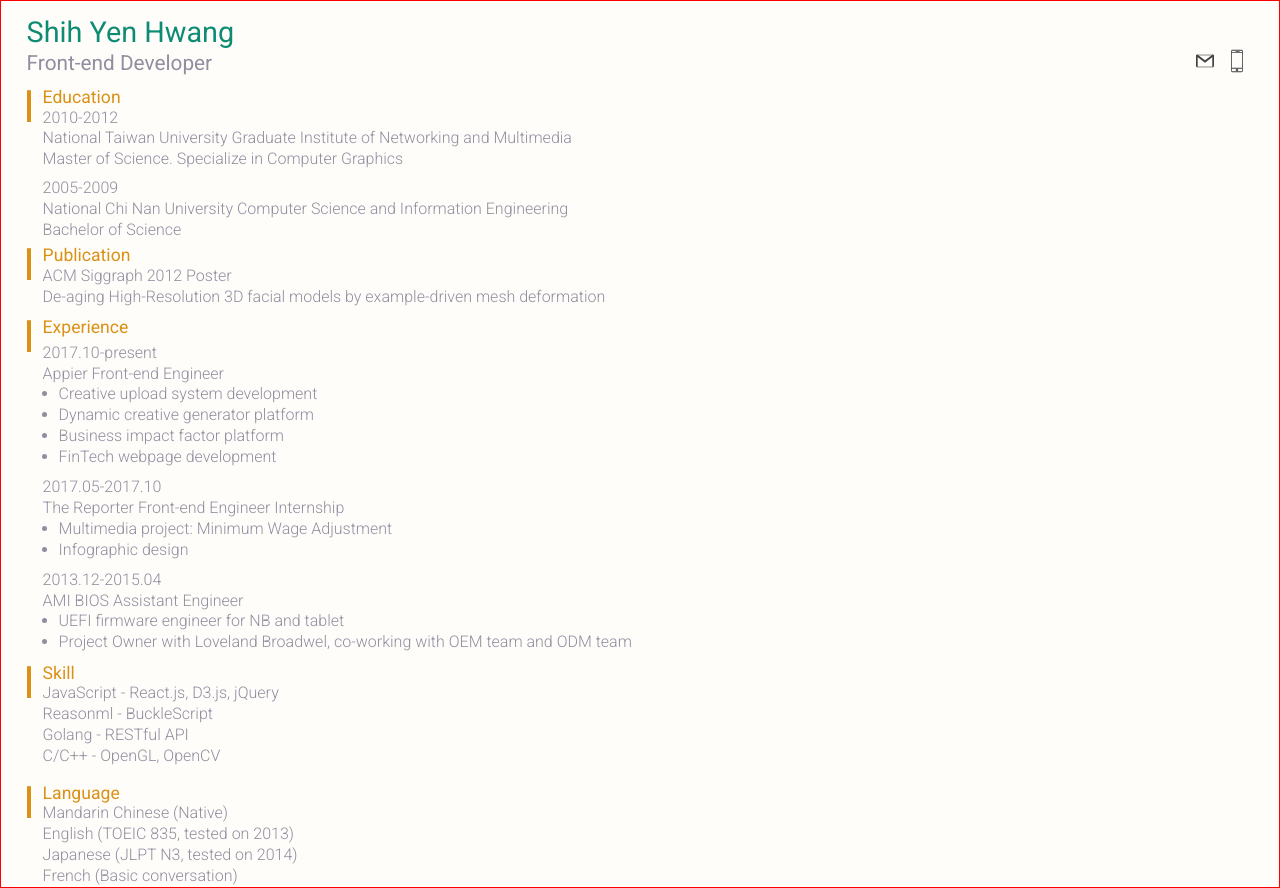
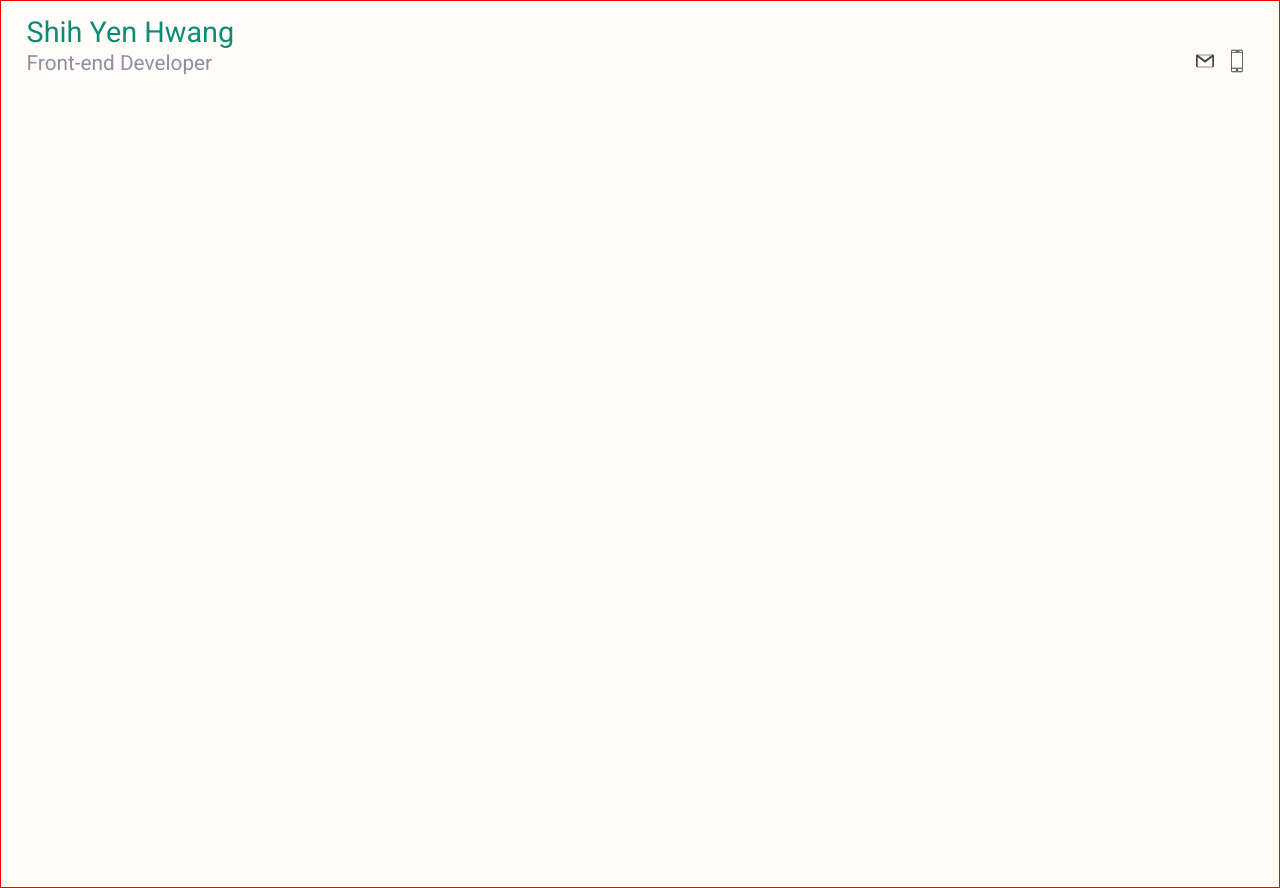
Before and after one commit to lucent1090/resume_story, a Next.js app: page / in a window 1280 px wide. Built offline with nearby package versions, Linux system fonts and the light colour scheme.

Commit message:
show component by scrollY

```diff
--- a/components/basic.js
+++ b/components/basic.js
@@ -9,6 +9,7 @@ import Phone from "./icons/phone"
 const Container = styled.div`
   width: 100%;
   margin-top: 1.3rem;
+  ${props => (props.status === "hide" ? "opacity: 0" : "")};
 `
 const PersonalInfo = styled(LeftRight.Container)`
   margin-bottom: 0.5rem;
@@ -33,11 +34,17 @@ const Separator = styled.div`
 `
 
 export default class Basic extends React.Component {
+  componentDidMount() {
+    const { setBounding } = this.props
+
+    setBounding("basic", this.basic.getBoundingClientRect())
+  }
+
   render() {
     const { status } = this.props
 
     return (
-      <Container innerRef={comp => (this.basic = comp)}>
+      <Container innerRef={comp => (this.basic = comp)} status={status}>
         <Name> {person.name} </Name>
         <PersonalInfo>
           <JobTitle> {person.job} </JobTitle>
--- a/components/education.js
+++ b/components/education.js
@@ -11,7 +11,7 @@ const widthForBrief = {
 }
 
 const Container = styled(LeftRight.Container)`
-  // margin-top: 1rem;
+  ${props => (props.status === "hide" ? "opacity: 0" : "")};
 `
 const Section = styled(ItemContent)`
   ${props => {
@@ -46,6 +46,12 @@ const educationFull = education => {
 }
 
 export default class Education extends React.Component {
+  componentDidMount() {
+    const { setBounding } = this.props
+
+    setBounding("education", this.education.getBoundingClientRect())
+  }
+
   render() {
     const { status } = this.props
     const showBriefEducation = status === "final"
@@ -54,7 +60,7 @@ export default class Education extends React.Component {
       : person.education.full
 
     return (
-      <Container>
+      <Container innerRef={comp => (this.education = comp)} status={status}>
         <Marker />
         <div>
           <ItemTitle> Education </ItemTitle>
--- a/components/experience.js
+++ b/components/experience.js
@@ -6,6 +6,7 @@ import Marker from "./icons/marker"
 
 const Container = styled(LeftRight.Container)`
   margin-top: 0.6rem;
+  ${props => (props.status === "hide" ? "opacity: 0" : "")};
 `
 const List = styled.ul`
   padding-left: 1rem;
@@ -48,12 +49,18 @@ const divingJob = job => {
 }
 
 export default class Experience extends React.Component {
+  componentDidMount() {
+    const { setBounding } = this.props
+
+    setBounding("experience", this.experience.getBoundingClientRect())
+  }
+
   render() {
     const { showDiving, status } = this.props
     const showJobContent = status !== "final"
 
     return (
-      <Container>
+      <Container innerRef={comp => (this.experience = comp)} status={status}>
         <Marker />
         <div>
           <ItemTitle> Experience </ItemTitle>
--- a/components/language.js
+++ b/components/language.js
@@ -6,12 +6,20 @@ import Marker from "./icons/marker"
 
 const Container = styled(LeftRight.Container)`
   margin-top: 1rem;
+  ${props => (props.status === "hide" ? "opacity: 0" : "")};
 `
 
 export default class Language extends React.Component {
+  componentDidMount() {
+    const { setBounding } = this.props
+
+    setBounding("language", this.language.getBoundingClientRect())
+  }
+
   render() {
+    const { status } = this.props
     return (
-      <Container>
+      <Container innerRef={comp => (this.language = comp)} status={status}>
         <Marker />
         <div>
           <ItemTitle> Language </ItemTitle>
--- a/components/publication.js
+++ b/components/publication.js
@@ -6,14 +6,21 @@ import Marker from "./icons/marker"
 
 const Container = styled(LeftRight.Container)`
   margin-top: 0.3rem;
+  ${props => (props.status === "hide" ? "opacity: 0" : "")};
 `
 
 export default class Publication extends React.Component {
+  componentDidMount() {
+    const { setBounding } = this.props
+
+    setBounding("publication", this.publication.getBoundingClientRect())
+  }
+
   render() {
     const { status } = this.props
 
     return (
-      <Container>
+      <Container innerRef={comp => (this.publication = comp)} status={status}>
         <Marker />
         <div>
           <ItemTitle> Publication </ItemTitle>
--- a/components/skill.js
+++ b/components/skill.js
@@ -4,10 +4,22 @@ import { person } from "../constants/content"
 import { LeftRight, ItemTitle, ItemContent } from "./common"
 import Marker from "./icons/marker"
 
+const Container = styled(LeftRight.Container)`
+  ${props => (props.status === "hide" ? "opacity: 0" : "")};
+`
+
 export default class Skill extends React.Component {
+  componentDidMount() {
+    const { setBounding } = this.props
+
+    setBounding("skill", this.skill.getBoundingClientRect())
+  }
+
   render() {
+    const { status } = this.props
+
     return (
-      <LeftRight.Container>
+      <Container innerRef={comp => (this.skill = comp)} status={status}>
         <Marker />
         <div>
           <ItemTitle> Skill </ItemTitle>
@@ -19,7 +31,7 @@ export default class Skill extends React.Component {
             )
           })}
         </div>
-      </LeftRight.Container>
+      </Container>
     )
   }
 }
--- a/pages/index.js
+++ b/pages/index.js
@@ -7,6 +7,8 @@ import Skill from "../components/skill"
 import Experience from "../components/experience"
 import Publication from "../components/publication"
 import Education from "../components/education"
+
+const scrollDelta = 30
 
 const Container = styled.div`
   width: 100%;
@@ -19,27 +21,77 @@ export default class Main extends React.Component {
   constructor(props) {
     super(props)
     this.state = {
-      status: "intro", // -> final
+      status: {
+        // hide -> intro -> final
+        basic: "hide",
+        education: "hide",
+        publication: "hide",
+        experience: "hide",
+        skill: "hide",
+        language: "hide",
+      },
+      boundingBoxes: [],
     }
+
+    this.setBoundingBox = this.setBoundingBox.bind(this)
+    this.scrolling = this.scrolling.bind(this)
+  }
+
+  setBoundingBox(compName, rect) {
+    this.setState(prevState => {
+      const newBoundingBoxes = [
+        ...prevState.boundingBoxes,
+        { name: compName, top: rect.top, height: rect.height },
+      ]
+      return { ...prevState, boundingBoxes: newBoundingBoxes }
+    })
+  }
+
+  scrolling() {
+    const { boundingBoxes, status } = this.state
+    const delta = window.scrollY + scrollDelta
+    const newStatus = {}
+
+    boundingBoxes.forEach(box => {
+      if (box.top < delta) {
+        newStatus[box.name] = "intro"
+      } else {
+        newStatus[box.name] = "hide"
+      }
+    })
+    this.setState({ status: Object.assign({}, status, newStatus) })
   }
 
   componentDidMount() {
-    window.addEventListener("scroll", () => {})
-    // const rect = this.basic.getBoundingClientRect()
-    // console.log(this.basic)
+    window.addEventListener("scroll", this.scrolling)
   }
 
   render() {
-    const { status, nScene } = this.state
+    const { status } = this.state
 
     return (
       <Container>
-        <Basic status={status} />
-        <Education status={status} />
-        <Publication status={status} />
-        <Experience status={status} showDiving={false} />
-        <Skill />
-        {status !== "final" && <Language />}
+        <Basic status={status.basic} setBounding={this.setBoundingBox} />
+        <Education
+          status={status.education}
+          setBounding={this.setBoundingBox}
+        />
+        <Publication
+          status={status.publication}
+          setBounding={this.setBoundingBox}
+        />
+        <Experience
+          status={status.experience}
+          showDiving={false}
+          setBounding={this.setBoundingBox}
+        />
+        <Skill status={status.skill} setBounding={this.setBoundingBox} />
+        {status !== "final" && (
+          <Language
+            status={status.language}
+            setBounding={this.setBoundingBox}
+          />
+        )}
       </Container>
     )
   }
```
